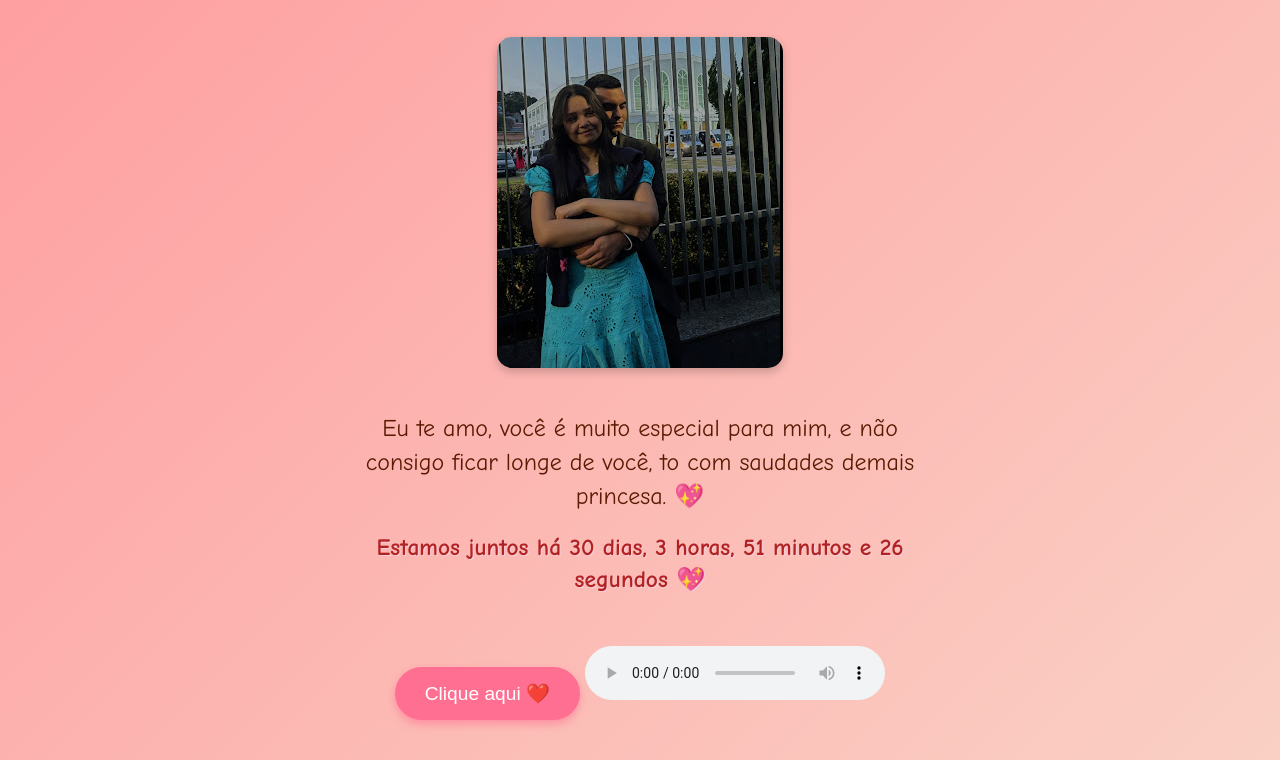
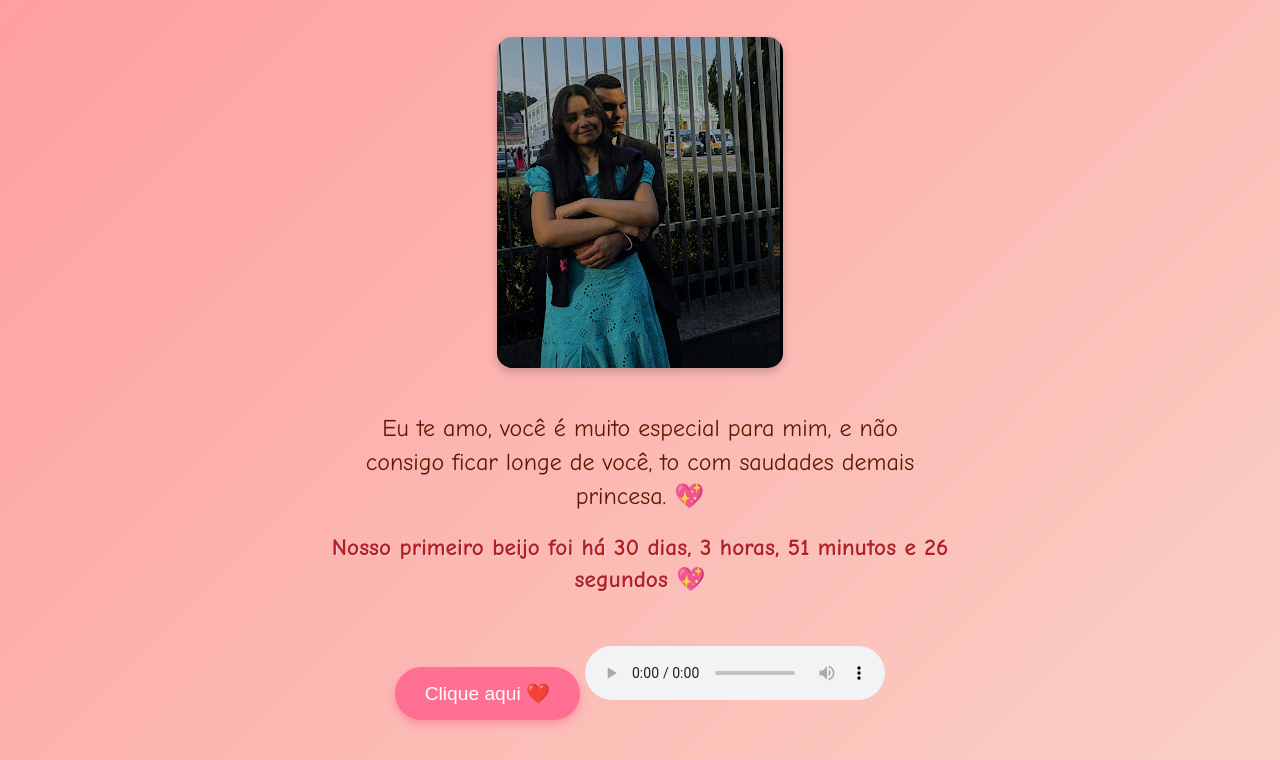
Before and after one commit to salamaleicoo/domain, a plain HTML site: page index.html in a window 1280 px wide. Shown: the part 218-978 px from the top of the page. Drawn offline with Linux system fonts and the light colour scheme.

Commit message:
Update index.html

```diff
--- a/index.html
+++ b/index.html
@@ -110,7 +110,7 @@
             const segundos = Math.floor((diff / 1000) % 60);
 
             document.getElementById("contador").textContent =
-                `Estamos juntos há ${dias} dias, ${horas} horas, ${minutos} minutos e ${segundos} segundos 💖`;
+                `Nosso primeiro beijo foi há ${dias} dias, ${horas} horas, ${minutos} minutos e ${segundos} segundos 💖`;
         }
         setInterval(atualizarContador, 1000);
         atualizarContador();
```
